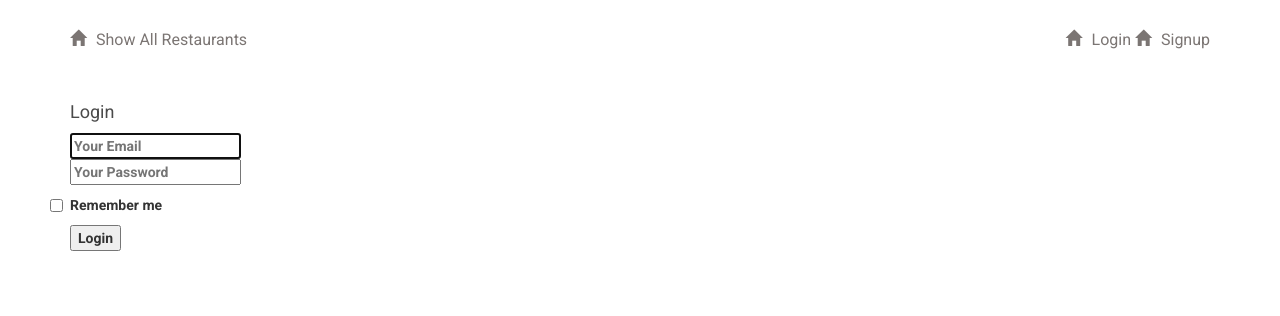
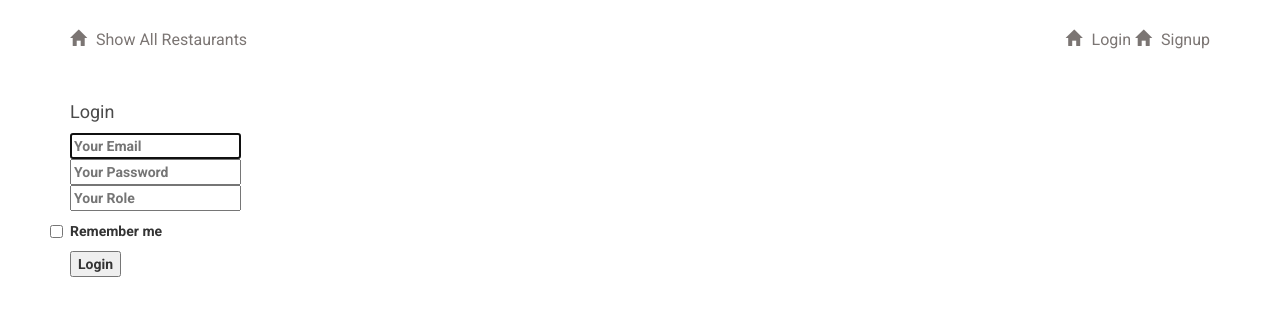
Before and after one commit to MQCOMP3310-2023/comp3310assignment2-mustard-cutters, a Flask app: page /login in a window 1280 px wide. Shown: the top 316 px of the page. Run offline with Flask 3, Linux system fonts and the light colour scheme; some libraries are stand-ins or nearby versions.

Commit message:
Added Roles and Permissions to Login

```diff
--- a/project/auth.py
+++ b/project/auth.py
@@ -26,9 +26,14 @@ def login_post():
         current_app.logger.warning("User login failed")
         return redirect(url_for('auth.login')) # if the user doesn't exist or password is wrong, reload the page
 
+    # get the user role
+    role = user.role
+
     # if the above check passes, then we know the user has the right credentials
     login_user(user, remember=remember)
-    return redirect(url_for('main.profile'))
+    return redirect(url_for('main.showRestaurants'))
+
+
 
 @auth.route('/signup')
 def signup():
@@ -39,7 +44,7 @@ def signup_post():
     email = request.form.get('email')
     name = request.form.get('name')
     password = request.form.get('password')
-
+    role = request.form.get('role')
 
     user = User.query.filter_by(email=email).first()
     if user:
@@ -47,7 +52,7 @@ def signup_post():
         current_app.logger.debug("User email already exists")
         return redirect(url_for('auth.signup'))
 
-    new_user = User(email=email, name=name, password=generate_password_hash(password, method='sha256'))
+    new_user = User(email=email, name=name, password=generate_password_hash(password, method='sha256'), role=role)
 
     # add the new user to the database
     db.session.add(new_user)
--- a/project/models.py
+++ b/project/models.py
@@ -6,6 +6,7 @@ class User(UserMixin, db.Model):
     email = db.Column(db.String(100), unique=True)
     password = db.Column(db.String(100))
     name = db.Column(db.String(1000))
+    role = db.Column(db.String(50))
 
     @property
     def serialize(self):
@@ -13,8 +14,9 @@ class User(UserMixin, db.Model):
        return {
            'id'         : self.id,
            'email'      : self.email,
-           'password'   :self.password,
-           'name'       :self.name,
+           'password'   : self.password,
+           'name'       : self.name,
+           'role'       : self.role
        }
 
 class Restaurant(db.Model):
--- a/project/templates/login.html
+++ b/project/templates/login.html
@@ -25,6 +25,12 @@
                 </div>
             </div>
             <div class="field">
+                <div class="control">
+                    <input class="input is-large" type="text" name="role" placeholder="Your Role">
+                </div>
+            </div>
+
+            <div class="field">
                 <label class="checkbox">
                     <input type="checkbox" name="remember">
                     Remember me
```
Also changed, not shown: project/main.py (+41 -24 lines).
